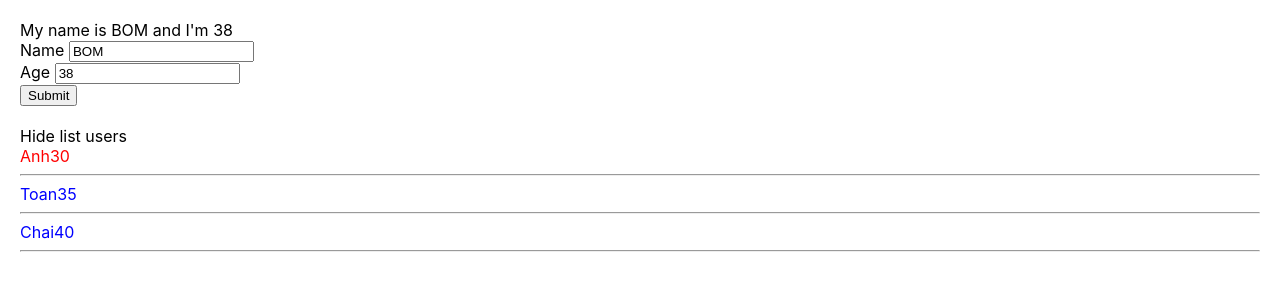
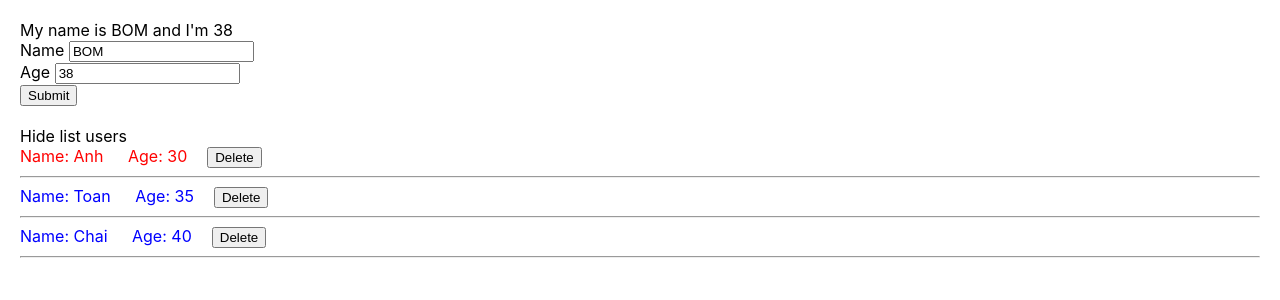
Before and after one commit to DatVu42/base-reactjs, a React (Create React App) app: page / in a window 1280 px wide. Shown: the top 300 px of the page. Built offline with nearby package versions, Linux system fonts and the light colour scheme.

Commit message:
delete with filter

```diff
--- a/src/components/AddUserInfo.js
+++ b/src/components/AddUserInfo.js
@@ -34,9 +34,9 @@ class AddUserInfo extends React.Component {
             <div>
                 My name is {this.state.name} and I'm {this.state.age}
                 <form onSubmit={(event) => this.handleSubmit(event)}>
-                    <label>Name </label>
+                    <span>Name </span>
                     <input value={this.state.name} onChange={(event) => this.handleChangeName(event)} type="text" /> <br />
-                    <label>Age </label>
+                    <span>Age </span>
                     <input value={this.state.age} onChange={(event) => {this.handleChangeAge(event)}} type="text" /> <br />
                     <button type='submit'>Submit</button>
                 </form>
--- a/src/components/DisplayInfo.js
+++ b/src/components/DisplayInfo.js
@@ -22,18 +22,18 @@ class DisplayInfo extends React.Component {
                     </span>
                 </div>
                 {this.state.isShowListUsers &&
-                    <div>
+                    <>
                         {listUsers.map((user) => {
                             const { id, name, age } = user;
                             return (
                                 <div key={id} className={age <= 30 ? "red" : "blue"}>
-                                    {name}
-                                    {age}
+                                    <span>Name: {name}</span> <span style={{margin: '20px'}}>Age: {age}</span>
+                                    <button onClick={() => this.props.handleDeleteUser(id)}>Delete</button>
                                     <hr />
                                 </div>
                             )
                         })}
-                    </div>
+                    </>
                 }
             </div>
         )
--- a/src/components/MyComponent.js
+++ b/src/components/MyComponent.js
@@ -18,12 +18,21 @@ export default class MyComponent extends Component {
     })
   }
 
+  handleDeleteUser = (userId) => {
+    // console.log(id);
+    let listUserClone = [...this.state.listUsers];
+    listUserClone = listUserClone.filter(user => user.id !== userId)
+    this.setState({
+      listUsers: listUserClone
+    })
+  }
+
   render() {
     return (
       <div>
         <AddUserInfo handleAddNewUser={this.handleAddNewUser} />
         <br />
-        <DisplayInfo listUsers={this.state.listUsers} />
+        <DisplayInfo handleDeleteUser={this.handleDeleteUser}  listUsers={this.state.listUsers} />
       </div>
     )
   }
```
